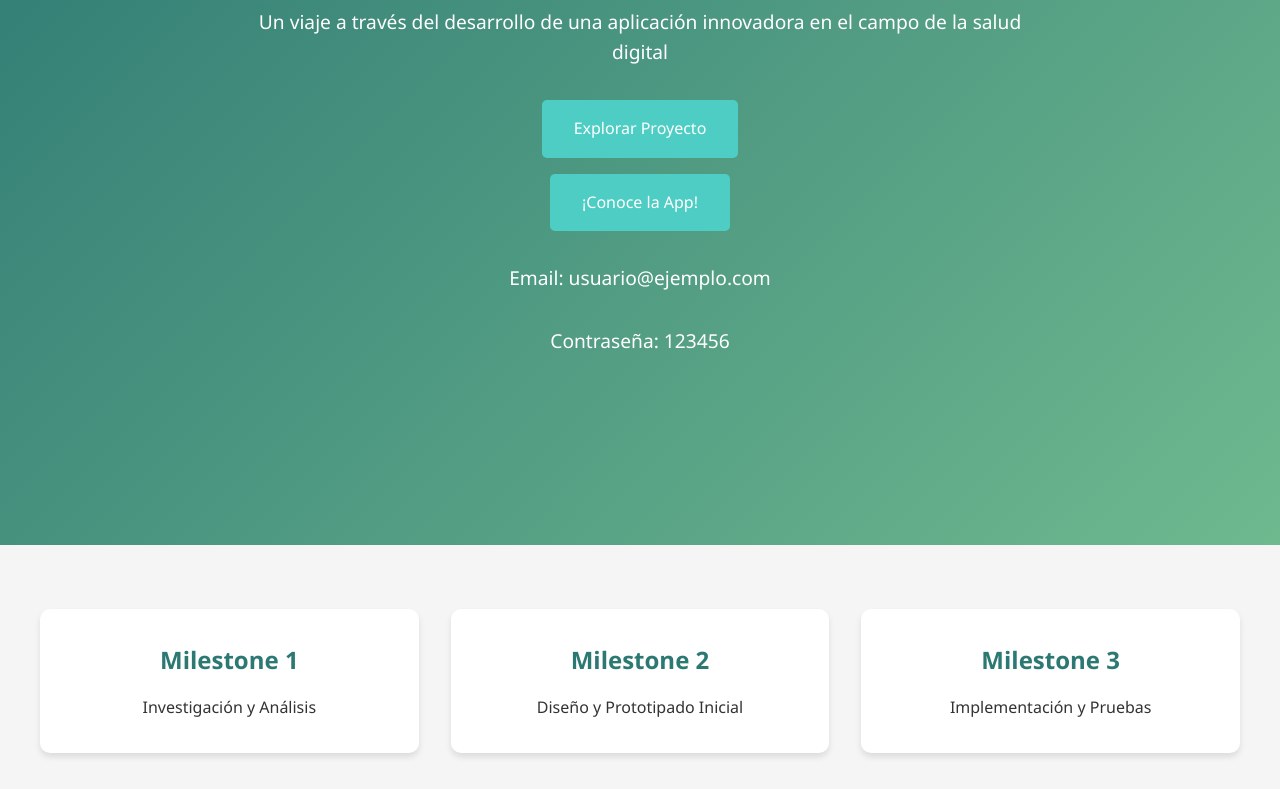
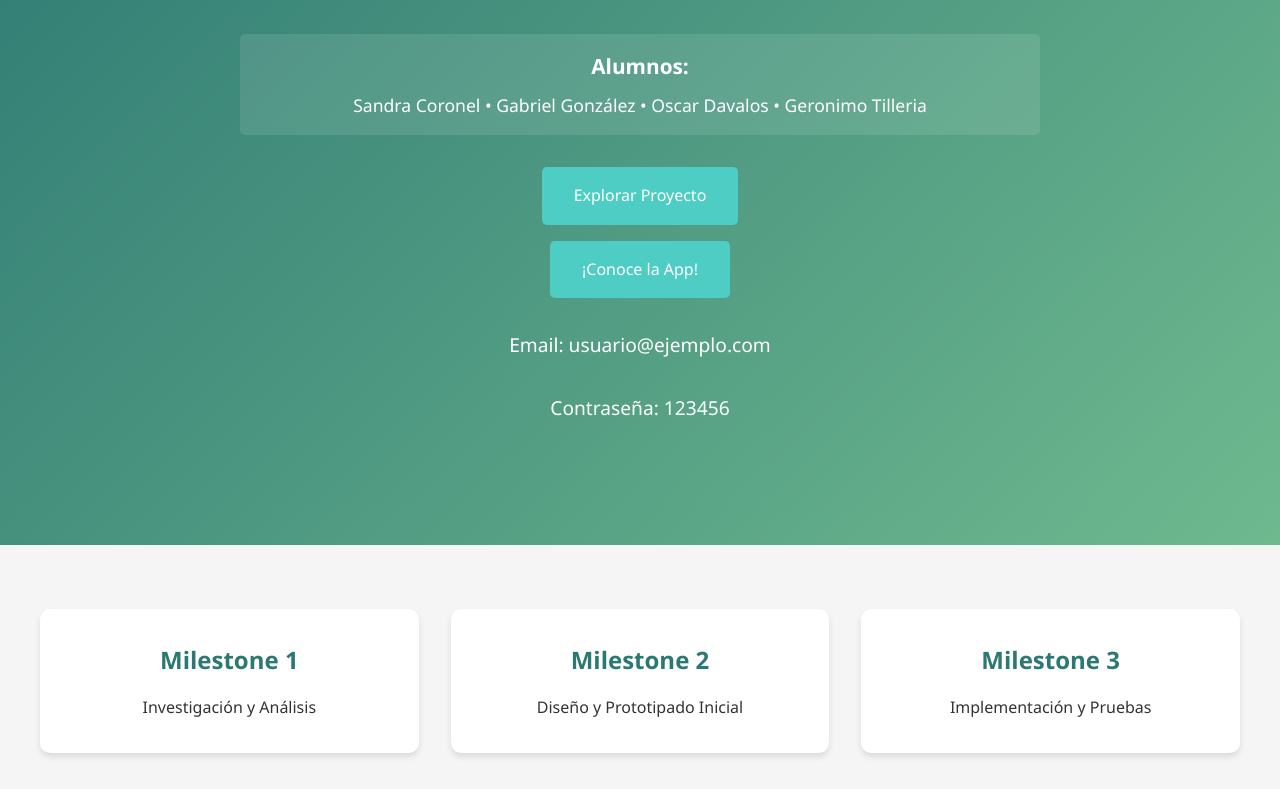
Before and after one commit to SandraNahara/Portfolio, a plain HTML site: page index.html in a window 1280 px wide. Shown: the part 255-1044 px from the top of the page. Drawn offline with Linux system fonts and the light colour scheme.

Commit message:
Update index.html

```diff
--- a/index.html
+++ b/index.html
@@ -148,6 +148,23 @@
             background-color: var(--secondary-color);
         }
 
+        .students-section {
+            margin-bottom: 2rem;
+            padding: 1rem;
+            border-radius: 5px;
+            background-color: rgba(255, 255, 255, 0.1);
+        }
+
+        .students-section h2 {
+            font-size: 1.3rem;
+            margin-bottom: 0.5rem;
+        }
+
+        .students-section p {
+            font-size: 1.1rem;
+            margin-bottom: 0;
+        }
+
         @media (max-width: 768px) {
             .navbar nav {
                 flex-direction: column;
@@ -181,6 +198,12 @@
         <div class="hero-content">
             <h1>SaludApp Portfolio</h1>
             <p>Un viaje a través del desarrollo de una aplicación innovadora en el campo de la salud digital</p>
+
+            <div class="students-section">
+                <h2>Alumnos:</h2>
+                <p>Sandra Coronel • Gabriel González • Oscar Davalos • Geronimo Tilleria</p>
+            </div>
+
             <div class="button-group" style="display: flex; flex-direction: column; gap: 1rem; align-items: center;">
                 <a href="#milestones" class="cta-button">Explorar Proyecto</a>
                 <a href="https://sandranahara.github.io/SaludAppIHM/" target="_blank" class="cta-button">¡Conoce la App!</a>
@@ -195,17 +218,14 @@
     <section id="milestones" class="milestones">
         <div class="milestones-container">
             <a href="milestone1.html" class="milestone-card">
-
                 <h3>Milestone 1</h3>
                 <p>Investigación y Análisis</p>
             </a>
             <a href="milestone2.html" class="milestone-card">
-
                 <h3>Milestone 2</h3>
                 <p>Diseño y Prototipado Inicial</p>
             </a>
             <a href="milestone3.html" class="milestone-card">
-
                 <h3>Milestone 3</h3>
                 <p>Implementación y Pruebas</p>
             </a>
```
